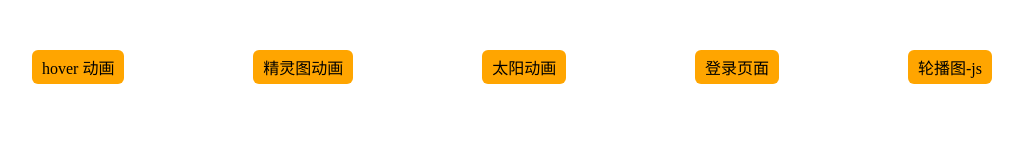
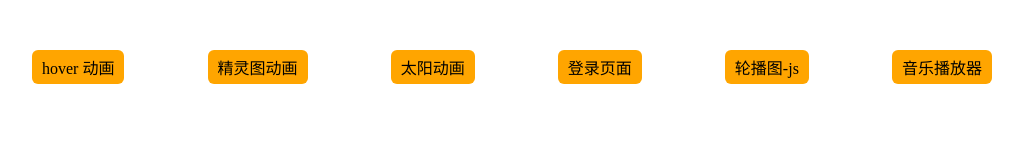
Before and after one commit to lxf2000/lxf2000.github.io, a plain HTML site: page index.html in a window 1280 px wide. Shown: the whole page, without its empty margins (128-1151 px from the left). Drawn offline with Linux system fonts and the light colour scheme.

Commit message:
新增链接

```diff
--- a/index.html
+++ b/index.html
@@ -50,6 +50,7 @@
             <a href="https://lxf2000.github.io/sun-animation" target="_blank">太阳动画</a>
             <a href="https://lxf2000.github.io/login" target="_blank">登录页面</a>
             <a href="https://lxf2000.github.io/banner-js" target="_blank">轮播图-js</a>
+            <a href="https://lxf2000.github.io/music" target="_blank">音乐播放器</a>
         </div>
     </div>
 </body>
```
